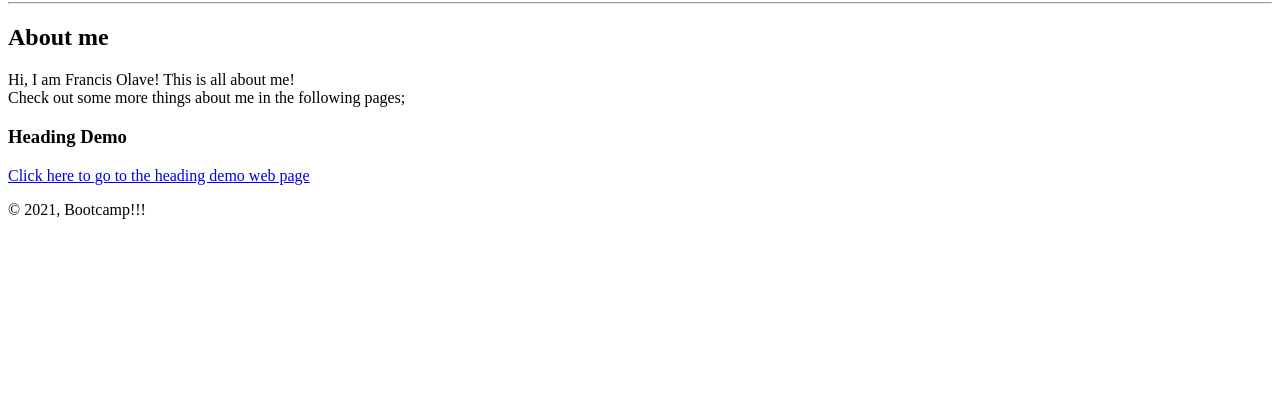
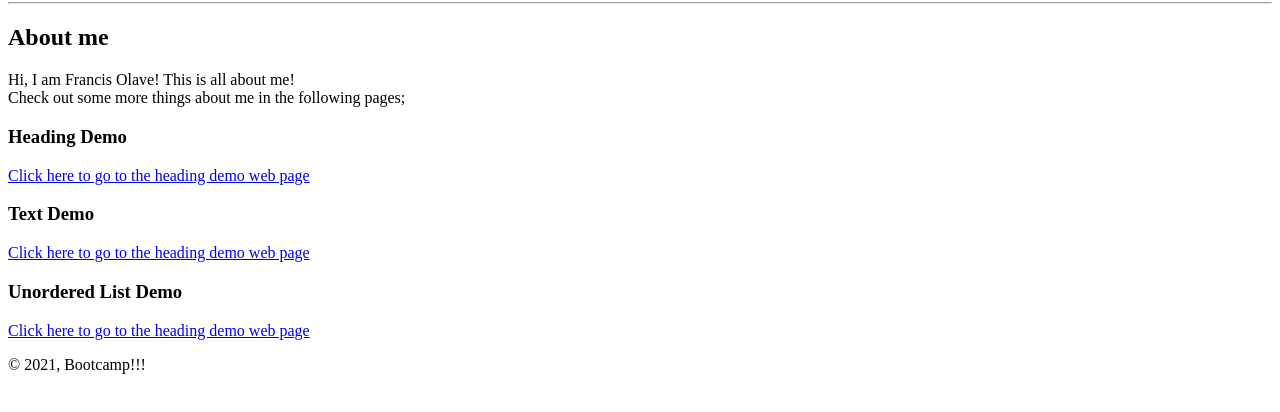
Before and after one commit to francisolave/francisolave.github.io, a plain HTML site: page index.html in a window 1280 px wide. Shown: the part 64-476 px from the top of the page. Drawn offline with Linux system fonts and the light colour scheme.

Commit message:
Update index.html

```diff
--- a/index.html
+++ b/index.html
@@ -12,6 +12,11 @@
         </p>
         <h3>Heading Demo</h3>
         <a href="headings.html">Click here to go to the heading demo web page</a>
+        <h3>Text Demo</h3>
+        <a href="textdemo.html">Click here to go to the heading demo web page</a>
+        <h3>Unordered List Demo</h3>
+        <a href="bulletlist.html">Click here to go to the heading demo web page</a>
+
     </body>
 
     <footer>
```
